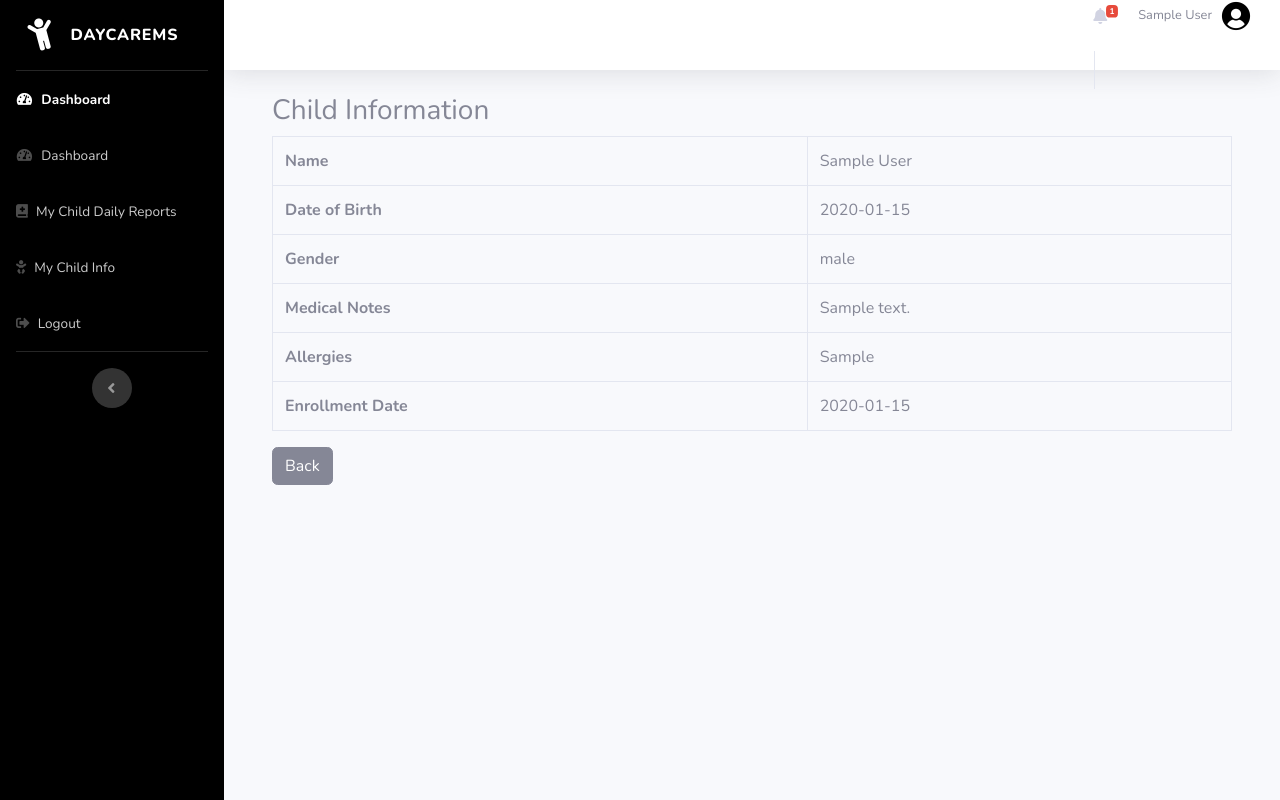
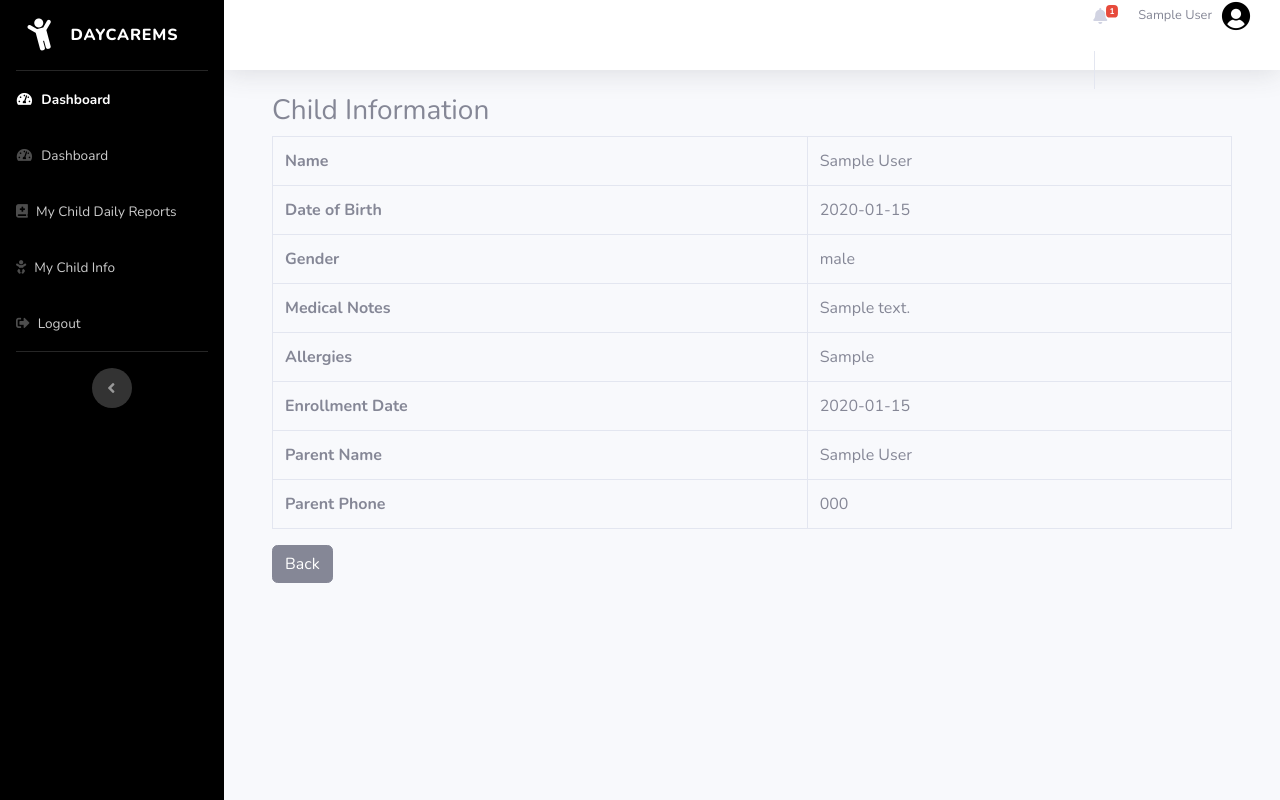
Before and after one commit to PhortKid/daycare_management, a PHP site: page /daycare/children/view_child.php?id=1 in a window 1280 px wide. Run offline with PHP 8.4, Linux system fonts and the light colour scheme; the visitor is signed in with stand-in values (Sample User, id 1); tables that the repository leaves empty hold one stand-in row (values such as "Sample post"); some libraries are stand-ins or nearby versions.

Commit message:
Update view_child.php

```diff
--- a/children/view_child.php
+++ b/children/view_child.php
@@ -53,6 +53,24 @@ include '../includes/header.php';
         <tr><th>Medical Notes</th><td><?php echo htmlspecialchars($child['medical_notes']); ?></td></tr>
         <tr><th>Allergies</th><td><?php echo htmlspecialchars($child['allergies']); ?></td></tr>
         <tr><th>Enrollment Date</th><td><?php echo htmlspecialchars($child['enrollment_date']); ?></td></tr>
+        <tr><th>Parent Name</th><td><?php echo htmlspecialchars($child['parent_fname'] . ' ' . $child['parent_lname']); ?></td></tr>
+        <tr><th>Parent Phone</th>
+            <td>
+                <?php
+                // Fetch parent phone
+                $parent_phone = '';
+                if (!empty($child['parent_fname']) && !empty($child['parent_lname'])) {
+                    $parent_stmt = $pdo->prepare("SELECT phone FROM users WHERE first_name = ? AND last_name = ? LIMIT 1");
+                    $parent_stmt->execute([$child['parent_fname'], $child['parent_lname']]);
+                    $parent = $parent_stmt->fetch();
+                    if ($parent) {
+                        $parent_phone = $parent['phone'];
+                    }
+                }
+                echo htmlspecialchars($parent_phone);
+                ?>
+            </td>
+        </tr>
     </table>
     <a href="index.php" class="btn btn-secondary">Back</a>
 </div>
```
